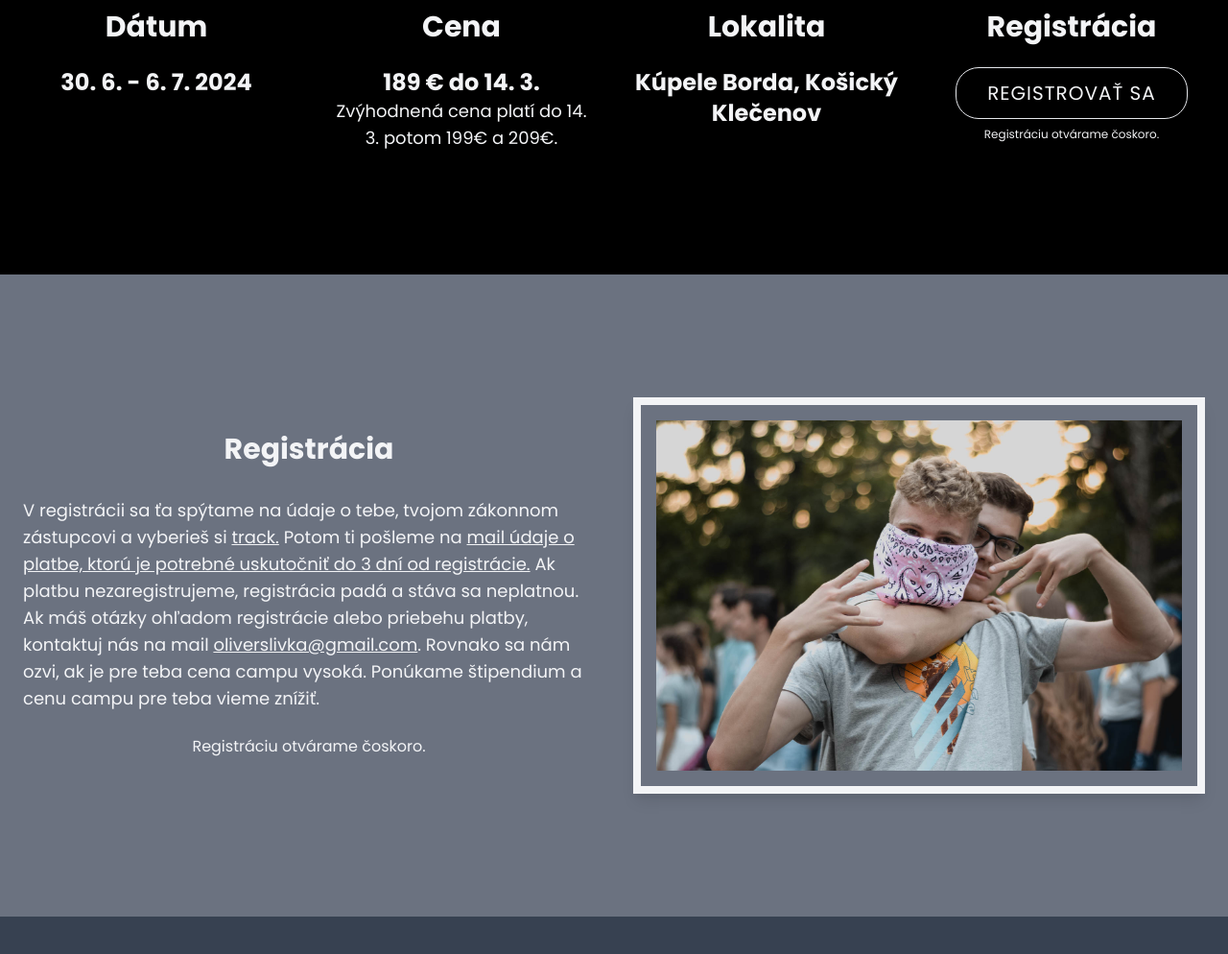
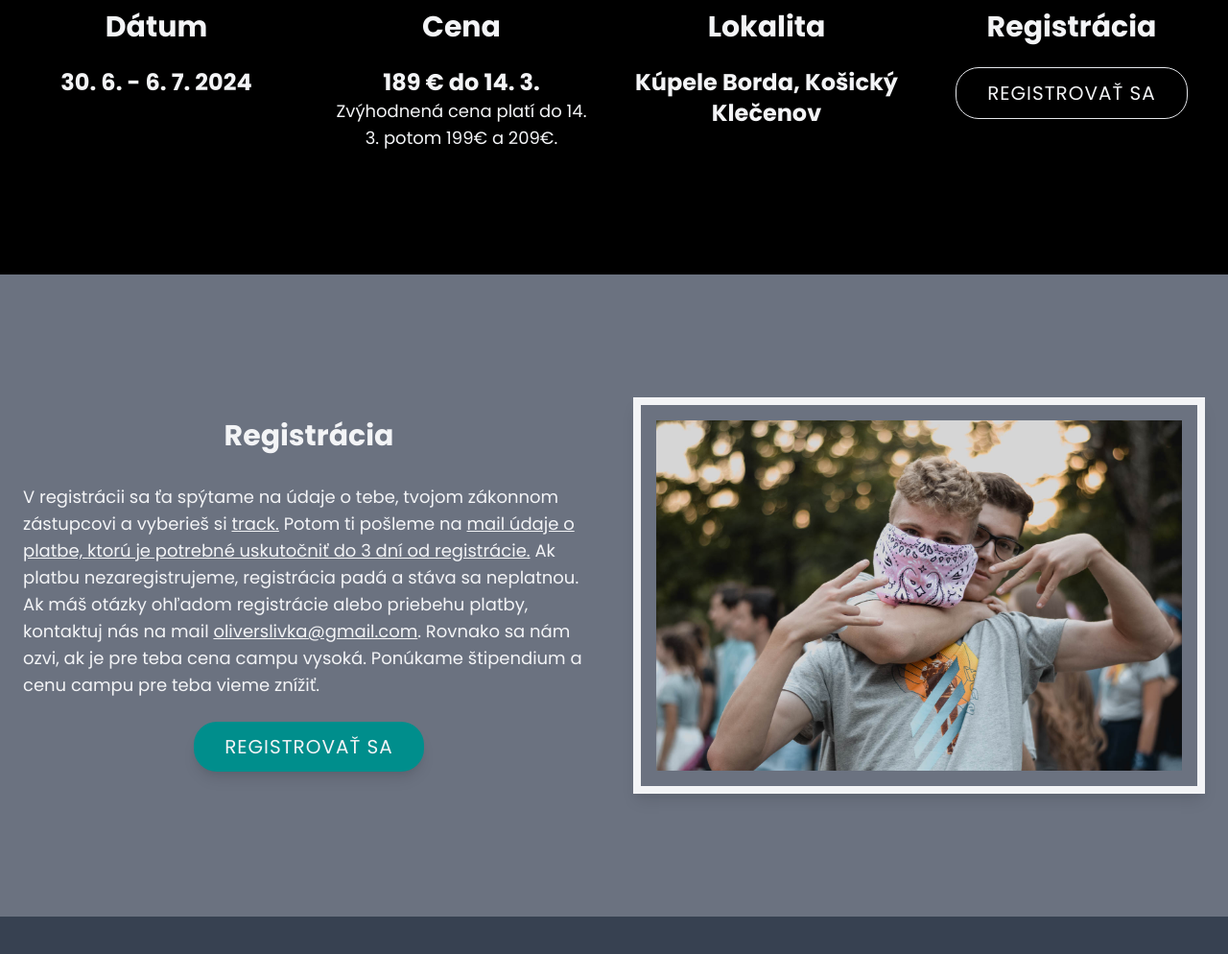
Before and after one commit to branopuzder/kecypo-web, a website: page index.html in a window 1280 px wide. Shown: the part 7580-8574 px from the top of the page at 96% size. Drawn offline with Linux system fonts and the light colour scheme.

Commit message:
Otvorena registracia

```diff
--- a/index.html
+++ b/index.html
@@ -10,7 +10,7 @@
       href="../src/static/img/camp/favicon.png"
       type="image/x-icon"
     />
-    <link rel="stylesheet" href="./dist/style.css?v=13" />
+    <link rel="stylesheet" href="./dist/style.css?v=15" />
     <title>KECY PO | Anglický letný camp</title>
 
     <meta name="title" content="KECY Camp PO | Anglický letný tábor" />
@@ -517,9 +517,6 @@
             <a href="#registration" class="kp-btn-outline text-center"
               >Registrovať sa</a
             >
-            <p class="mt-2 text-center text-xs">
-              Registráciu otvárame čoskoro.
-            </p>
           </div>
         </div>
       </div>
@@ -548,15 +545,14 @@
               štipendium a cenu campu pre teba vieme znížiť.
             </p>
             <div class="text-center">
-              <p>Registráciu otvárame čoskoro.</p>
-              <!-- <a
+              <a
                 href="https://www.emsreg.eu/public_otm/events/14104/registrations/landing_page?group_id=11548"
                 target="_blank"
                 rel="noopener noreferrer"
                 disabled
-                class="focus:outline-none block bg-black py-3 px-8 text-xl uppercase tracking-wider text-gray-100 hover:bg-kc-blue md:inline"
+                class="kp-btn bg-kc-green"
                 >Registrovať sa</a
-              > -->
+              >
             </div>
           </div>
           <div class="flex-1">
```
Also changed, not shown: dist/style.css.
